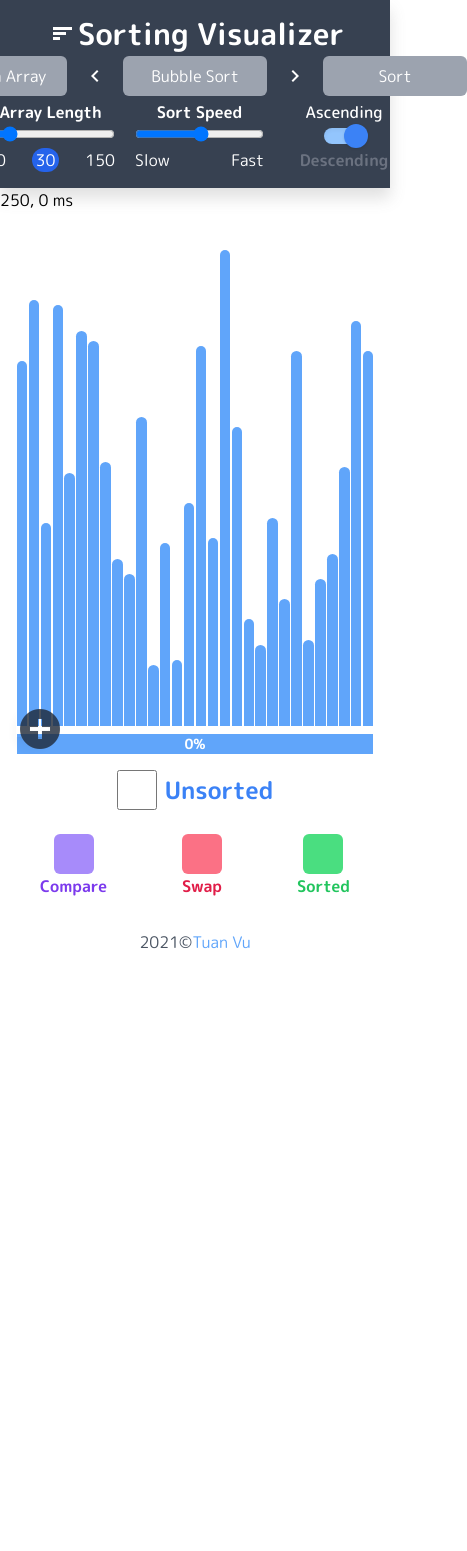
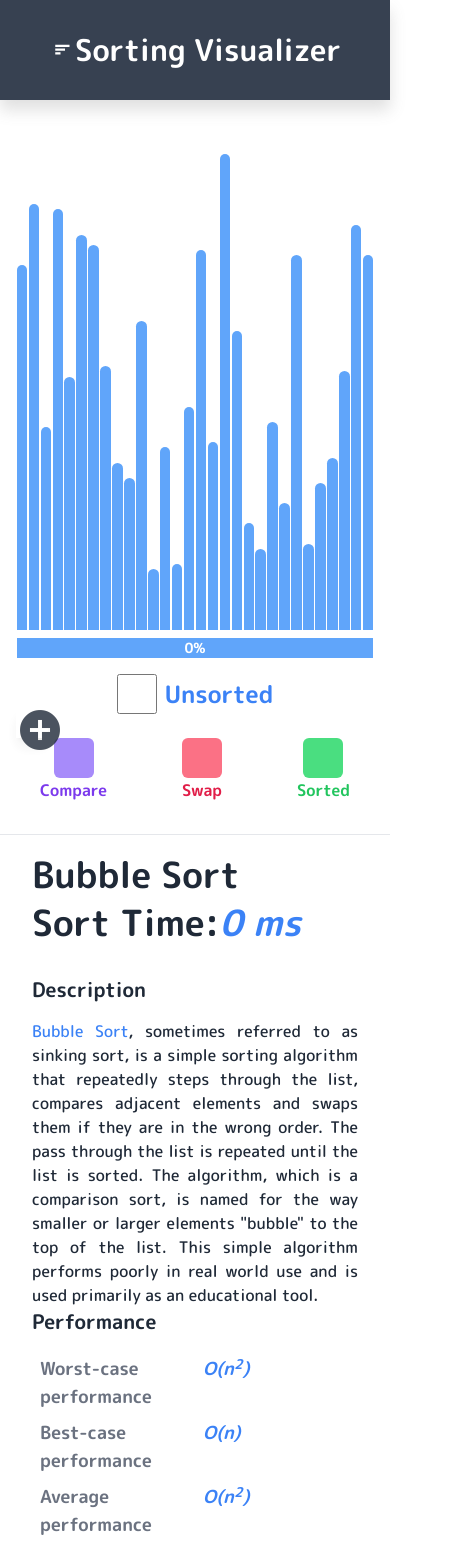
Before and after one commit to turn25/sorting-visualizer, a React (Create React App) app: page / in a window 390 px wide. Shown: the top 1551 px of the page, 467 px wide, since content can reach past the window. Before the commit the page ends 954 px from the top, so only its background shows below. Built offline with nearby package versions, Linux system fonts and the light colour scheme; what @tailwindcss/custom-forms would draw is missing.

Commit message:
add sorting algorithm info & responsive navbar

```diff
--- a/src/App.js
+++ b/src/App.js
@@ -1,11 +1,7 @@
 import SortingVisualizer from "./components/SortingVisualizer";
 
 function App() {
-  return (
-    <div>
-      <SortingVisualizer />
-    </div>
-  );
+  return <SortingVisualizer />;
 }
 
 export default App;
--- /dev/null
+++ b/src/SortAlgo.js
@@ -0,0 +1,94 @@
+const SortAlgos = [
+  [
+    {
+      id: 1,
+      name: "Bubble Sort",
+      value: "BubbleSort",
+      worstCase: (
+        <span>
+          O(n<sup>2</sup>)
+        </span>
+      ),
+      bestCase: <span>O(n)</span>,
+      averageCase: (
+        <span>
+          O(n<sup>2</sup>)
+        </span>
+      ),
+      spaceComplexity: <span>O(1)</span>,
+      description: `sometimes referred to as sinking sort, is a simple sorting algorithm that repeatedly steps through the list, compares adjacent elements and swaps them if they are in the wrong order. The pass through the list is repeated until the list is sorted. The algorithm, which is a comparison sort, is named for the way smaller or larger elements "bubble" to the top of the list. This simple algorithm performs poorly in real world use and is used primarily as an educational tool. `,
+      wikiLink: "https://en.wikipedia.org/wiki/Bubble_sort",
+    },
+  ],
+  [
+    {
+      id: 2,
+      name: "Insertion Sort",
+      value: "InsertionSort",
+      worstCase: (
+        <span>
+          O(n<sup>2</sup>)
+        </span>
+      ),
+      bestCase: <span>O(n)</span>,
+      averageCase: (
+        <span>
+          O(n<sup>2</sup>)
+        </span>
+      ),
+      spaceComplexity: <span>O(1)</span>,
+      description: `is a simple sorting algorithm that builds the final sorted array (or list) one item at a time. It is much less efficient on large lists than more advanced algorithms such as quicksort, heapsort, or merge sort. However, insertion sort provides several advantages:`,
+      wikiLink: "https://en.wikipedia.org/wiki/Insertion_sort",
+    },
+  ],
+  [
+    {
+      id: 3,
+      name: "Selection Sort",
+      value: "SelectionSort",
+      worstCase: (
+        <span>
+          O(n<sup>2</sup>)
+        </span>
+      ),
+      bestCase: (
+        <span>
+          O(n<sup>2</sup>)
+        </span>
+      ),
+      averageCase: (
+        <span>
+          O(n<sup>2</sup>)
+        </span>
+      ),
+      spaceComplexity: <span>O(1)</span>,
+      description: `is an in-place comparison sorting algorithm. It has an O(n2) time complexity, which makes it inefficient on large lists, and generally performs worse than the similar insertion sort. Selection sort is noted for its simplicity and has performance advantages over more complicated algorithms in certain situations, particularly where auxiliary memory is limited.
+
+      The algorithm divides the input list into two parts: a sorted sublist of items which is built up from left to right at the front (left) of the list and a sublist of the remaining unsorted items that occupy the rest of the list. Initially, the sorted sublist is empty and the unsorted sublist is the entire input list. The algorithm proceeds by finding the smallest (or largest, depending on sorting order) element in the unsorted sublist, exchanging (swapping) it with the leftmost unsorted element (putting it in sorted order), and moving the sublist boundaries one element to the right.`,
+      wikiLink: "https://en.wikipedia.org/wiki/Selection_sort",
+    },
+  ],
+  [
+    {
+      id: 4,
+      name: "Shell Sort",
+      value: "ShellSort",
+      worstCase: (
+        <span>
+          O(n<sup>2</sup>)
+        </span>
+      ),
+      bestCase: <span>O(n log n)</span>,
+      averageCase: (
+        <span>
+          O(n<sup>3/2</sup>)
+        </span>
+      ),
+      spaceComplexity: <span>O(1)</span>,
+      description: `also known as Shell sort or Shell's method, is an in-place comparison sort. It can be seen as either a generalization of sorting by exchange (bubble sort) or sorting by insertion (insertion sort).[3] The method starts by sorting pairs of elements far apart from each other, then progressively reducing the gap between elements to be compared. By starting with far apart elements, it can move some out-of-place elements into position faster than a simple nearest neighbor exchange. Donald Shell published the first version of this sort in 1959.[4][5] The running time of Shellsort is heavily dependent on the gap sequence it uses. For many practical variants, determining their time complexity remains an open problem.`,
+      wikiLink: "https://en.wikipedia.org/wiki/Shellsort",
+    },
+  ],
+];
+
+export default SortAlgos;
--- a/src/components/ArrayList.js
+++ b/src/components/ArrayList.js
@@ -16,7 +16,7 @@ export default function ArrayList({
   sortedArray,
 }) {
   return (
-    <div className="w-full h-[60vh] flex items-end px-4 my-2">
+    <div className="w-full h-[60vh] flex items-end px-4 mb-2 mt-[100px]">
       {array.map((barHeight, index) => {
         let bg = blue_400;
 
--- a/src/components/Button.js
+++ b/src/components/Button.js
@@ -14,7 +14,7 @@ export default function Button({
   return (
     <button
       onClick={handleOnClick}
-      className="flex justify-center items-center bg-gray-400 rounded-md py-2 w-36 disabled:cursor-not-allowed
+      className="flex justify-center items-center bg-gray-400 rounded-md py-2 w-28 xl:w-36 disabled:cursor-not-allowed
     disabled:text-gray-400 disabled:bg-gray-500 disabled:hover:bg-gray-600shadow-md hover:shadow-lg hover:bg-gray-500
       transition-all hover:-translate-y-0.5 ease-in"
       disabled={disabled}
--- a/src/components/Footer.js
+++ b/src/components/Footer.js
@@ -2,13 +2,13 @@ import React from "react";
 
 export default function Footer() {
   return (
-    <footer className="w-full flex justify-center items-center text-gray-600 cursor-default">
+    <footer className="w-full flex justify-center items-center text-gray-600 bg-stone-50 p-2 rounded-t-sm shadow-md cursor-default">
       {new Date().getFullYear()}&copy;{" "}
       <a
         href="https://github.com/vuquangtuan123"
         rel="noreferrer"
         target="_blank"
-        className="text-blue-400"
+        className="text-blue-400 font-[500]"
       >
         Tuan Vu
       </a>
--- a/src/components/Navbar.js
+++ b/src/components/Navbar.js
@@ -2,12 +2,8 @@ import React, { useState } from "react";
 import Slider from "./Slider";
 import Button from "./Button";
 
-const SortAlgos = [
-  [{ id: 1, name: "Bubble Sort", value: "BubbleSort" }],
-  [{ id: 2, name: "Insertion Sort", value: "InsertionSort" }],
-  [{ id: 3, name: "Selection Sort", value: "SelectionSort" }],
-  [{ id: 4, name: "Shell Sort", value: "ShellSort" }],
-];
+// Sort Algos Info Data
+import SortAlgos from "../SortAlgo";
 
 export default function Navbar({
   arrayLength,
@@ -20,20 +16,23 @@ export default function Navbar({
   isDisabled,
   isAsc,
   handleToggleAsc,
-  isChangeSortAlgo,
   setIsChangeSortAlgo,
+  sortAlgoIdx,
+  setSortAlgoIdx,
+  setSortTimeDelay,
 }) {
-  const [sortAlgoIdx, setSortAlgoIdx] = useState(0);
   const [animationDirection, setAnimationDirection] = useState("");
 
   return (
-    <nav className="flex justify-center items-center min-h-[100px] p-4 bg-gray-700 text-white flex-col md:flex-row md:justify-between gap-y-1 shadow-navbar">
+    <nav className="flex justify-center items-center min-h-[100px] p-4 bg-gray-700 text-white flex-col md:flex-row md:justify-between gap-y-1 shadow-navbar fixed top-0 w-full">
       <div className="flex-1 flex items-center cursor-default">
-        <span className="material-icons text-2xl font-bold px-1">sort</span>
+        <span className="material-icons text-lg lg:text-2xl font-bold px-1">
+          sort
+        </span>
         <h1 className="font-bold text-3xl">Sorting Visualizer</h1>
       </div>
 
-      <div className="flex-1 flex items-center justify-center justify gap-x-4">
+      <div className="flex-1 hidden md:flex items-center justify-center justify gap-x-4">
         <Button
           placeHolder="Random Array"
           handleOnClick={randomArr}
@@ -52,7 +51,8 @@ export default function Navbar({
             const [index] = SortAlgos[currentSortAlgoIdx];
             setSortAlgo(index.value);
 
-            setIsChangeSortAlgo(!isChangeSortAlgo);
+            setSortTimeDelay(0);
+            setIsChangeSortAlgo((isChangeSortAlgo) => !isChangeSortAlgo);
 
             //set animation direction
             setAnimationDirection("left");
@@ -82,7 +82,8 @@ export default function Navbar({
             const [index] = SortAlgos[currentSortAlgoIdx];
             setSortAlgo(index.value);
 
-            setIsChangeSortAlgo(!isChangeSortAlgo);
+            setSortTimeDelay(0);
+            setIsChangeSortAlgo((isChangeSortAlgo) => !isChangeSortAlgo);
 
             //set animation direction
             setAnimationDirection("right");
@@ -99,7 +100,7 @@ export default function Navbar({
         />
       </div>
 
-      <div className="flex-1 flex items-center justify-end gap-x-5 h-full">
+      <div className="flex-1 hidden md:flex flex-col xl:flex-row items-end justify-center xl:items-center xl:justify-end gap-x-5 h-full">
         <Slider
           name="arrayLength"
           nameHeader="Array Length"
@@ -126,13 +127,20 @@ export default function Navbar({
           disabled={isDisabled}
         />
         {/* Toggle Switch */}
-        <label className="flex flex-col justify-center items-center cursor-pointer w-[7.5rem]">
+        <label className="flex xl:flex-col justify-between xl:justify-center items-center cursor-pointer w-[7.5rem]">
           <div
-            className={`text-gray-${
+            className={`hidden xl:block text-gray-${
               isAsc ? "100 font-medium" : "500 font-bold"
             } transition ease-in`}
           >
             Ascending
+          </div>
+          <div
+            className={`xl:hidden text-gray-${
+              isAsc ? "100 font-medium" : "500 font-bold"
+            } transition ease-in`}
+          >
+            Asc
           </div>
           <div className="relative my-1">
             <input
@@ -147,11 +155,18 @@ export default function Navbar({
             <div className="dot absolute w-6 h-6 bg-white rounded-full shadow -left-1 -top-1 transition checked:translate-x-10"></div>
           </div>
           <div
-            className={`text-gray-${
+            className={`hidden xl:block text-gray-${
               isAsc ? "500 font-bold" : "100 font-medium"
             } transition ease-in`}
           >
             Descending
+          </div>
+          <div
+            className={`xl:hidden text-gray-${
+              isAsc ? "100 font-medium" : "500 font-bold"
+            } transition ease-in`}
+          >
+            Desc
           </div>
         </label>
       </div>
--- a/src/components/Slider.js
+++ b/src/components/Slider.js
@@ -15,7 +15,9 @@ export default function Slider({
 }) {
   return (
     <div className="flex-col justify-center items-center">
-      <label className="text-center block font-semibold">{nameHeader}</label>
+      <label className="text-center hidden xl:block font-semibold">
+        {nameHeader}
+      </label>
       <input
         type="range"
         name={name}
@@ -28,17 +30,17 @@ export default function Slider({
         className="cursor-pointer"
       />
       <div className="flex justify-between items-center cursor-default">
-        <p>{leftValueText}</p>
+        <p className="hidden xl:block">{leftValueText}</p>
         {valuePlaceHolder && (
           <p
-            className={`rounded-full flex items-center justify-center ${
+            className={`rounded-full hidden xl:flex items-center justify-center ${
               disabled ? "bg-gray-500" : "bg-blue-600"
             } py-0 px-${valuePlaceHolder < 100 ? "1" : "2"}`}
           >
             {valuePlaceHolder}
           </p>
         )}
-        <p>{rightValueText}</p>
+        <p className="hidden xl:block">{rightValueText}</p>
       </div>
     </div>
   );
--- /dev/null
+++ b/src/components/SortingAlgoInfo.js
@@ -0,0 +1,113 @@
+import React from "react";
+import SortAlgos from "../SortAlgo";
+import { CSSTransition, SwitchTransition } from "react-transition-group";
+import "../Transition.css";
+
+export default function SortingAlgoInfo({
+  sortAlgoIdx,
+  sortTimeDelay,
+  isChangeSortAlgo,
+}) {
+  const [
+    {
+      name: sortAlgoName,
+      worstCase,
+      bestCase,
+      averageCase,
+      spaceComplexity,
+      description,
+      wikiLink,
+    },
+  ] = SortAlgos[sortAlgoIdx];
+
+  return (
+    <div className="h-full w-full md:px-[5%] lg:px-[15%] text-gray-800 overflow-y">
+      <hr />
+      <SwitchTransition mode="out-in">
+        <CSSTransition
+          key={isChangeSortAlgo}
+          addEndListener={(node, done) => {
+            node.addEventListener("transitionend", done, false);
+          }}
+          classNames="fade2"
+        >
+          <div className="h-full w-full cursor-default">
+            <div className="grid lg:grid-cols-2 gap-x-16 px-8 py-3 mt-1 mb-4 text-4xl font-bold">
+              <h1 className="py-1">{sortAlgoName}</h1>
+              <div className="flex py-1">
+                <h1>Sort Time: </h1>
+                <p className="text-blue-500 italic">{sortTimeDelay} ms</p>
+              </div>
+            </div>
+            <div className="grid lg:grid-cols-2 mb-6">
+              <div className="flex flex-col px-8 border-r-0 lg:border-r-2 cursor-default">
+                <article>
+                  <h3 className="text-xl font-semibold pb-4">Description</h3>
+                  <p className="font-[500] text-justify">
+                    <a
+                      href={wikiLink}
+                      rel="noreferrer"
+                      target="_blank"
+                      className="text-blue-500"
+                    >
+                      {sortAlgoName}
+                    </a>
+                    , {description}
+                  </p>
+                </article>
+              </div>
+              <div className="flex flex-col px-8">
+                <h3 className="text-xl font-semibold pb-4">Performance</h3>
+
+                <div className="grid grid-cols-2 font-semibold text-gray-500 text-lg">
+                  <h2 className="py-1 px-2">Worst-case performance</h2>
+                  <a
+                    href={wikiLink}
+                    rel="noreferrer"
+                    target="_blank"
+                    className="flex justify-between py-1 px-2 italic text-blue-500"
+                  >
+                    {worstCase}
+                  </a>
+                  <h2 className="flex justify-between py-1 px-2">
+                    Best-case performance
+                  </h2>
+                  <a
+                    href={wikiLink}
+                    rel="noreferrer"
+                    target="_blank"
+                    className="flex justify-between py-1 px-2 italic text-blue-500"
+                  >
+                    {bestCase}
+                  </a>
+                  <h2 className="flex justify-between py-1 px-2">
+                    Average performance
+                  </h2>
+                  <a
+                    href={wikiLink}
+                    rel="noreferrer"
+                    target="_blank"
+                    className="flex justify-between py-1 px-2 italic text-blue-500"
+                  >
+                    {averageCase}
+                  </a>
+                  <h2 className="flex justify-between py-1 px-2">
+                    Worst-case space complexity
+                  </h2>
+                  <a
+                    href={wikiLink}
+                    rel="noreferrer"
+                    target="_blank"
+                    className="flex justify-between py-1 px-2 italic text-blue-500"
+                  >
+                    {spaceComplexity}
+                  </a>
+                </div>
+              </div>
+            </div>
+          </div>
+        </CSSTransition>
+      </SwitchTransition>
+    </div>
+  );
+}
--- a/src/components/SortingVisualizer.js
+++ b/src/components/SortingVisualizer.js
@@ -8,6 +8,7 @@ import ProgressBar from "./ProgressBar";
 import CreateArrayButton from "./CreateArrayButton";
 import Legend from "./Legend";
 import AlertToast from "./AlertToast";
+import SortingAlgoInfo from "./SortingAlgoInfo";
 
 //Algorithms
 import BubbleSort from "../sorting-algorithms/BubbleSort";
@@ -38,12 +39,14 @@ export default function SortingVisualizer() {
   const [isAsc, setIsAsc] = useState(true);
   const [sortTimeDelay, setSortTimeDelay] = useState(0);
   const [isChangeSortAlgo, setIsChangeSortAlgo] = useState(false);
+  const [sortAlgoIdx, setSortAlgoIdx] = useState(0);
 
   const resetSortState = () => {
     setCompare([]);
     setSortedIndex([]);
     setSortedArray([]);
     setProgressBarPercent(0);
+    setSortTimeDelay(0);
     setIsSorted(false);
     setIsSorting(false);
   };
@@ -90,6 +93,7 @@ export default function SortingVisualizer() {
         orders = ShellSort(array, isAsc);
         handleShellSortOrder(orders);
         handleProgressBar(orders);
+        handleSortTimeDelay(orders);
         handleSortedArray(orders);
         handleResetSortState(orders);
         return;
@@ -101,6 +105,7 @@ export default function SortingVisualizer() {
 
     handleSortOrder(orders);
     handleProgressBar(orders);
+    handleSortTimeDelay(orders);
     handleSortedArray(orders);
     handleResetSortState(orders);
   };
@@ -113,8 +118,6 @@ export default function SortingVisualizer() {
     order.forEach(([idx1, idx2, arr, index], orderIdx) => {
       //set Timeout increse for each item
       setTimeout(() => {
-        setSortTimeDelay(orderIdx * sortSpeed);
-
         setCompare([idx1, idx2]); //set compared bars color (compare color)
         setSwap([]); // no swap
 
@@ -140,8 +143,6 @@ export default function SortingVisualizer() {
     order.forEach(([idx1, idx2, arr, index], orderIdx) => {
       //set Timeout increse for each item
       setTimeout(() => {
-        setSortTimeDelay(orderIdx * sortSpeed);
-
         if (idx1 !== null && idx2 !== 1) setCompare([idx1, idx2]); //set compared bars color (compare color)
         setSwap([]); // no swap
 
@@ -194,6 +195,15 @@ export default function SortingVisualizer() {
     }
   };
 
+  // handle get sort time delay
+  const handleSortTimeDelay = (orders) => {
+    orders.forEach((order, index) => {
+      setTimeout(() => {
+        setSortTimeDelay(index * sortSpeed);
+      }, index * sortSpeed);
+    });
+  };
+
   //initial array & handle change array when change value in Array Length slider
   useEffect(() => {
     generateRandomArr(arrayLength);
@@ -240,10 +250,12 @@ export default function SortingVisualizer() {
         isDisabled={isSorting}
         isAsc={isAsc}
         handleToggleAsc={handleToggleAsc}
-        isChangeSortAlgo={isChangeSortAlgo}
         setIsChangeSortAlgo={setIsChangeSortAlgo}
+        sortAlgoIdx={sortAlgoIdx}
+        setSortAlgoIdx={setSortAlgoIdx}
+        setSortTimeDelay={setSortTimeDelay}
       />
-      {sortSpeed}, {sortTimeDelay} ms
+      {sortTimeDelay}
       <ArrayList
         array={array}
         compare={compare}
@@ -268,6 +280,11 @@ export default function SortingVisualizer() {
         sortAlgo={sortAlgo}
         isChangeSortAlgo={isChangeSortAlgo}
       />
+      <SortingAlgoInfo
+        sortAlgoIdx={sortAlgoIdx}
+        sortTimeDelay={sortTimeDelay}
+        isChangeSortAlgo={isChangeSortAlgo}
+      />
       <Footer />
     </div>
   );
--- a/src/components/Tags.js
+++ /dev/null
@@ -1,5 +0,0 @@
-import React from "react";
-
-export default function Tags() {
-  return <div></div>;
-}
```
Also changed, not shown: src/Transition.css (+18 -0 lines).
